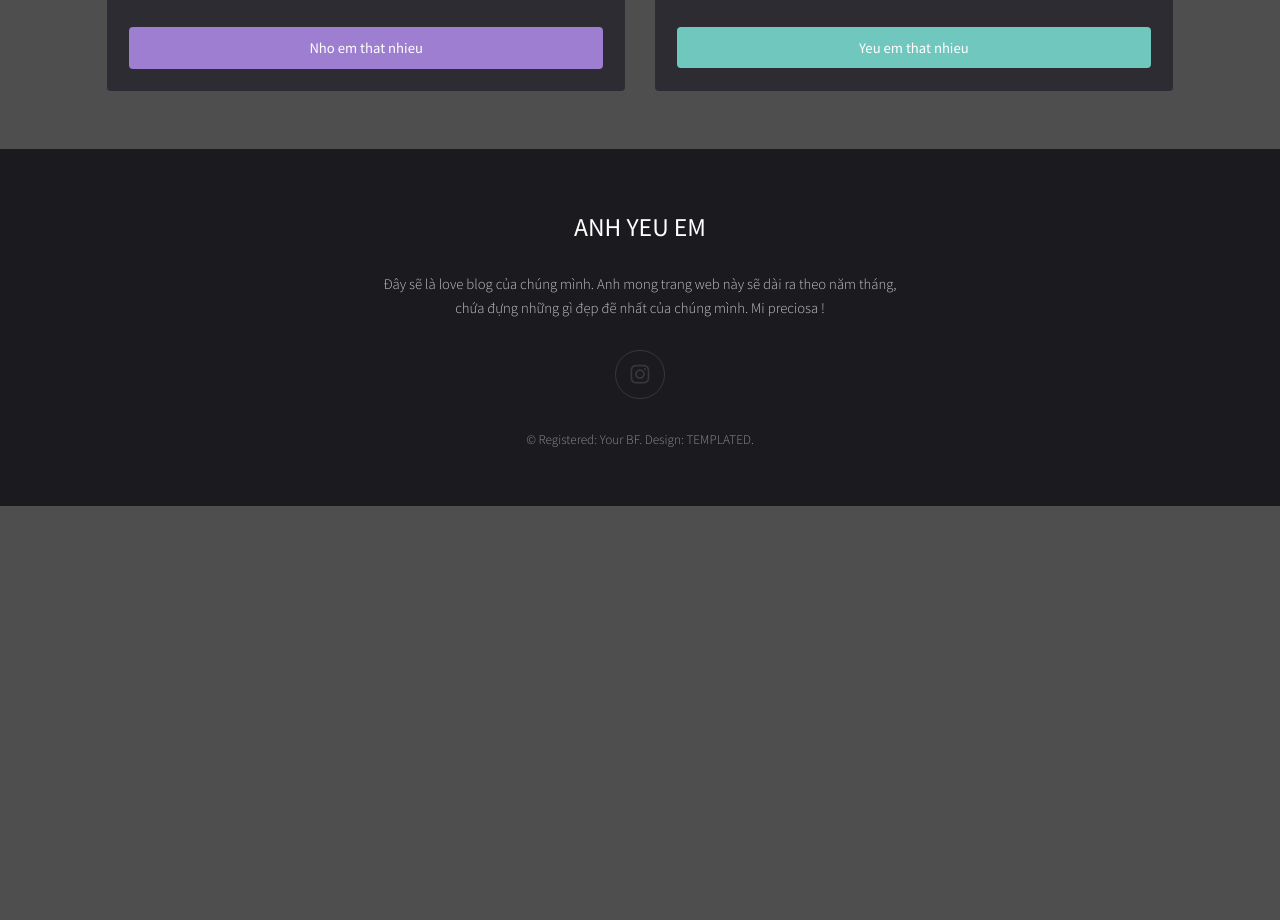
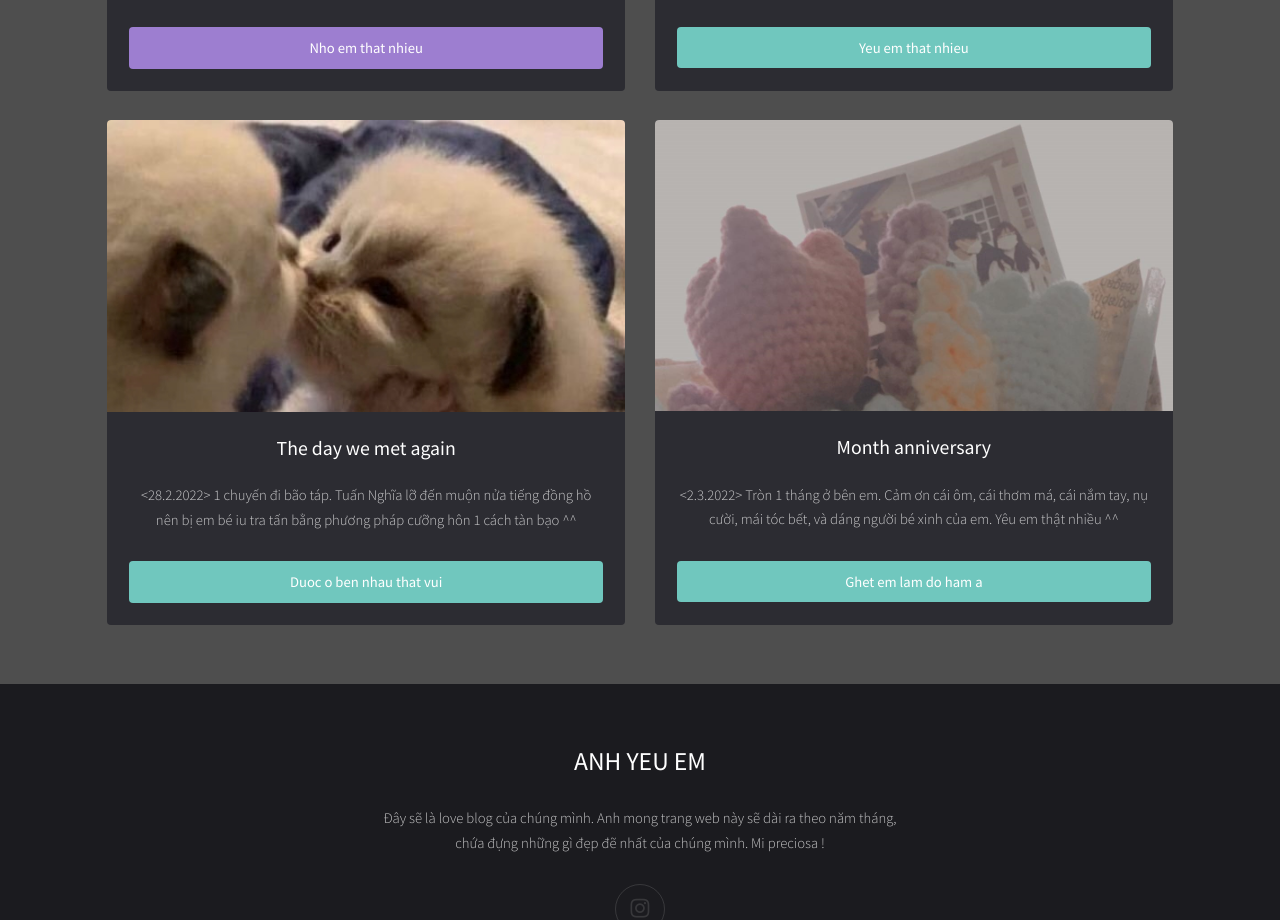
Before and after one commit to historiaamorosa/historiaamorosa.github.io, a plain HTML site: page index.html in a window 1280 px wide. Shown: the part 2125-3045 px from the top of the page. Before the commit the page ends 2631 px from the top, so only its background shows below. Drawn offline with Linux system fonts and the light colour scheme.

Commit message:
Update index.html

```diff
--- a/index.html
+++ b/index.html
@@ -1,3 +1,4 @@
+
 <!DOCTYPE HTML>
 <!--
 	Full Motion by TEMPLATED
@@ -94,6 +95,24 @@
 								</div>
 							</div>
 
+							<div class="box">
+								<a href="https://youtu.be/2WQd4XXq-2M" class="image fit"><img src="images/banner12.jpg" alt="" /></a>
+								<div class="inner">
+									<h3>The day we met again</h3>
+									<p><28.2.2022> 1 chuyến đi bão táp. Tuấn Nghĩa lỡ đến muộn nửa tiếng đồng hồ nên bị em bé iu tra tấn bằng phương pháp cưỡng hôn 1 cách tàn bạo ^^</p>
+									<a href="https://youtu.be/s6zR2T9vn2c" class="button fit" data-poptrox="youtube,800x400">Duoc o ben nhau that vui</a>
+								</div>
+							</div>
+
+							<div class="box">
+								<a href="https://youtu.be/2WQd4XXq-2M" class="image fit"><img src="images/banner11.jpg" alt="" /></a>
+								<div class="inner">
+									<h3>Month anniversary</h3>
+									<p><2.3.2022> Tròn 1 tháng ở bên em. Cảm ơn cái ôm, cái thơm má, cái nắm tay, nụ cười, mái tóc bết, và dáng người bé xinh của em. Yêu em thật nhiều ^^</p>
+									<a href="https://youtu.be/s6zR2T9vn2c" class="button fit" data-poptrox="youtube,800x400">Ghet em lam do ham a</a>
+								</div>
+							</div>
+
 						</div>
 
 					</div>
```
